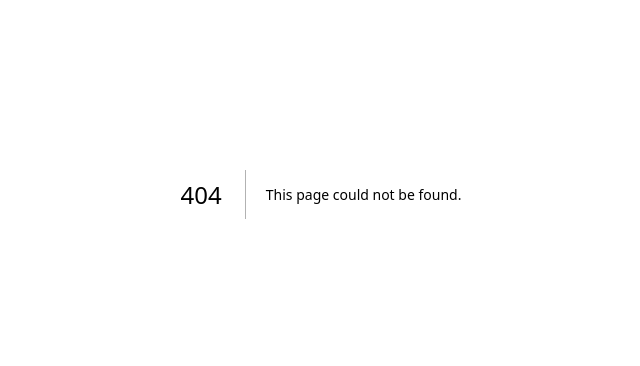
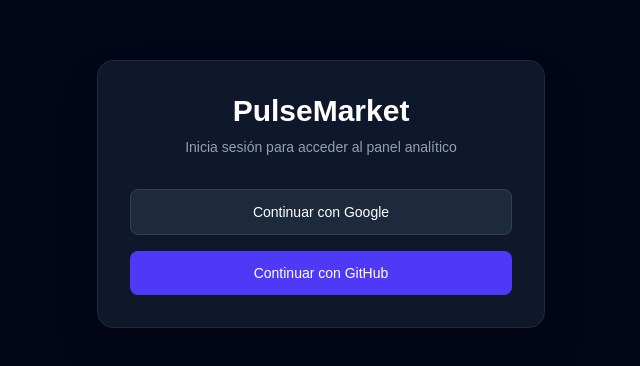
Before and after one commit to EdgarMiguelRivera/pulse-market, a Next.js app: page /login in a window 1280 px wide. Before the commit this address had no page. Shown: the part 206-572 px from the top of the page, without its empty margins (319-959 px from the left). Built offline with nearby package versions, Linux system fonts and the light colour scheme; no server answers.

Commit message:
Modulo de autenticacion y vistas login y dashboard

```diff
--- /dev/null
+++ b/app/api/auth/[...nextauth]/route.ts
@@ -0,0 +1,2 @@
+import { handlers } from "@/auth"
+export const { GET, POST } = handlers
--- /dev/null
+++ b/app/dashboard/page.tsx
@@ -0,0 +1,54 @@
+import { auth, signOut } from "@/auth"
+import { redirect } from "next/navigation"
+
+export default async function DashboardPage() {
+  const session = await auth()
+
+  if (!session?.user) {
+    redirect("/login")
+  }
+
+  return (
+    <div className="min-h-screen bg-slate-950 text-white p-8">
+      <header className="flex items-center justify-between border-b border-slate-800 pb-4">
+        <div>
+          <h1 className="text-2xl font-bold">Dashboard - PulseMarket</h1>
+          <p className="text-sm text-slate-400">
+            Bienvenido, {session.user.name || session.user.email}
+          </p>
+        </div>
+
+        <form
+          action={async () => {
+            "use server"
+            await signOut({ redirectTo: "/login" })
+          }}
+        >
+          <button
+            type="submit"
+            className="rounded-lg bg-red-600/20 border border-red-500/30 px-4 py-2 text-sm text-red-400 hover:bg-red-600/30 transition"
+          >
+            Cerrar Sesión
+          </button>
+        </form>
+      </header>
+
+      <main className="mt-8">
+        <div className="grid grid-cols-1 md:grid-cols-3 gap-6">
+          <div className="rounded-xl border border-slate-800 bg-slate-900 p-6">
+            <h3 className="text-sm text-slate-400">Ventas Totales</h3>
+            <p className="text-3xl font-bold mt-2">$0.00</p>
+          </div>
+          <div className="rounded-xl border border-slate-800 bg-slate-900 p-6">
+            <h3 className="text-sm text-slate-400">Ordenes</h3>
+            <p className="text-3xl font-bold mt-2">0</p>
+          </div>
+          <div className="rounded-xl border border-slate-800 bg-slate-900 p-6">
+            <h3 className="text-sm text-slate-400">Usuarios Activos</h3>
+            <p className="text-3xl font-bold mt-2">1</p>
+          </div>
+        </div>
+      </main>
+    </div>
+  )
+}
--- /dev/null
+++ b/app/login/page.tsx
@@ -0,0 +1,46 @@
+import { signIn } from "@/auth"
+
+export default function LoginPage() {
+  return (
+    <div className="flex min-h-screen items-center justify-center bg-slate-950 p-4">
+      <div className="w-full max-w-md rounded-2xl border border-slate-800 bg-slate-900 p-8 shadow-2xl">
+        <div className="mb-8 text-center">
+          <h1 className="text-3xl font-bold text-white">PulseMarket</h1>
+          <p className="mt-2 text-sm text-slate-400">
+            Inicia sesión para acceder al panel analítico
+          </p>
+        </div>
+
+        <div className="space-y-4">
+          <form
+            action={async () => {
+              "use server"
+              await signIn("google", { redirectTo: "/dashboard" })
+            }}
+          >
+            <button
+              type="submit"
+              className="flex w-full items-center justify-center gap-3 rounded-lg border border-slate-700 bg-slate-800 px-4 py-3 text-sm font-medium text-white transition hover:bg-slate-700"
+            >
+              Continuar con Google
+            </button>
+          </form>
+
+          <form
+            action={async () => {
+              "use server"
+              await signIn("github", { redirectTo: "/dashboard" })
+            }}
+          >
+            <button
+              type="submit"
+              className="flex w-full items-center justify-center gap-3 rounded-lg bg-indigo-600 px-4 py-3 text-sm font-medium text-white transition hover:bg-indigo-500"
+            >
+              Continuar con GitHub
+            </button>
+          </form>
+        </div>
+      </div>
+    </div>
+  )
+}
--- /dev/null
+++ b/auth.ts
@@ -0,0 +1,19 @@
+import NextAuth from "next-auth"
+import GitHub from "next-auth/providers/github"
+import Google from "next-auth/providers/google"
+
+export const { handlers, signIn, signOut, auth } = NextAuth({
+  providers: [
+    GitHub({
+      clientId: process.env.AUTH_GITHUB_ID,
+      clientSecret: process.env.AUTH_GITHUB_SECRET,
+    }),
+    Google({
+      clientId: process.env.AUTH_GOOGLE_ID,
+      clientSecret: process.env.AUTH_GOOGLE_SECRET,
+    }),
+  ],
+  pages: {
+    signIn: "/login",
+  },
+})
--- /dev/null
+++ b/middleware.ts
@@ -0,0 +1,5 @@
+export { auth as middleware } from "@/auth"
+
+export const config = {
+  matcher: ["/dashboard/:path*", "/admin/:path*"],
+}
--- a/package.json
+++ b/package.json
@@ -9,7 +9,9 @@
     "lint": "eslint"
   },
   "dependencies": {
+    "lucide-react": "^1.59.0",
     "next": "16.4.2",
+    "next-auth": "^5.0.0-beta.32",
     "react": "19.3.0",
     "react-dom": "19.3.0"
   },
```
Also changed, not shown: 1 other file (tests, documents, lock files or other folders).
